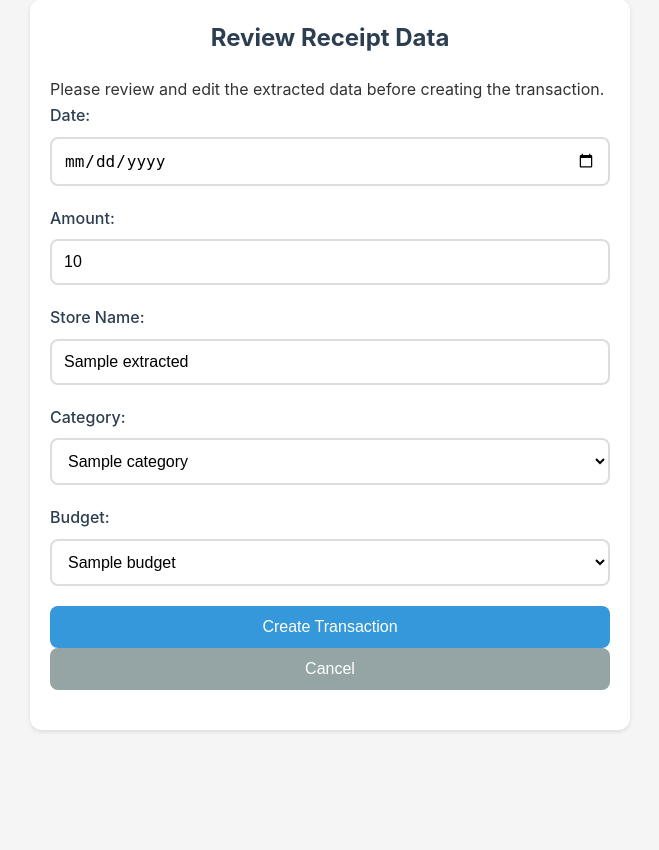
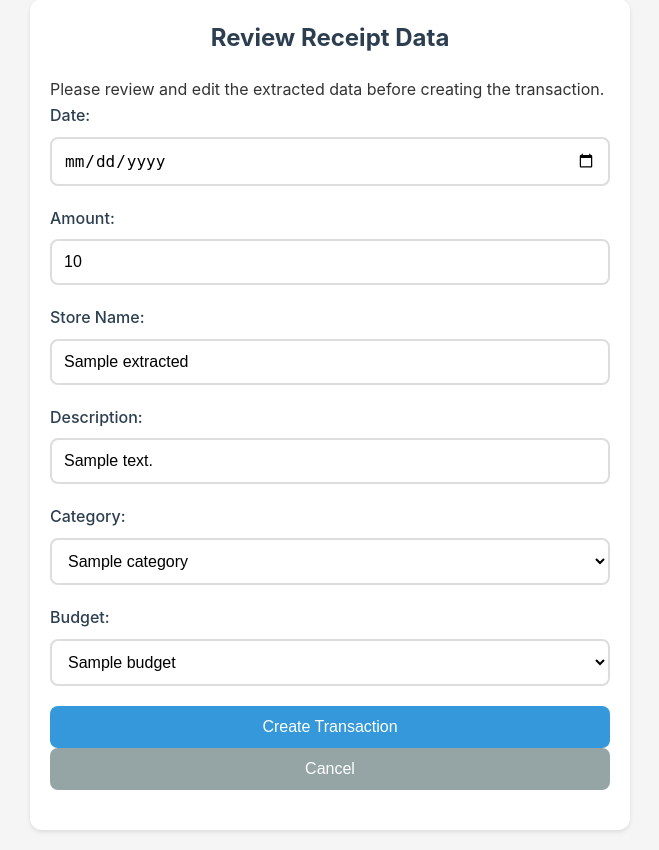
Before and after one commit to malikkhalim/firefly-receipt-scanner, a Python web app: template app/templates/review.html in a window 1280 px wide. Shown: the part 21-871 px from the top of the page, without its empty margins (310-969 px from the left). Before the commit the page ends 753 px from the top, so only its background shows below. Run offline with Jinja, Linux system fonts and the light colour scheme; the template is opened without the code that fills it: most values are stand-ins (such as "Sample title", 1, 10 or a date in 2020).

Commit message:
[#4] Feature: added description form after scanning a receipt

```diff
--- a/app/app.py
+++ b/app/app.py
@@ -103,6 +103,7 @@
     date: str = Form(...),
     amount: float = Form(...),
     store_name: str = Form(...),
+    description: str = Form(...),
     category: str = Form(...),
     budget: str = Form(...),
     source_account: str = Form(...),
@@ -114,6 +115,7 @@
                 "date": date,
                 "amount": amount,
                 "store_name": store_name,
+                "description": description,
                 "category": category,
                 "budget": budget,
                 "source_account": source_account,
--- a/app/firefly.py
+++ b/app/firefly.py
@@ -109,7 +109,7 @@
                 "type": "withdrawal",
                 "date": formatted_date,
                 "amount": str(receipt.amount),
-                "description": f"Purchase at {receipt.store_name}",
+                "description": receipt.description,
                 "destination_name": receipt.store_name,
                 "source_name": source_account,
                 "category_name": receipt.category,
--- a/app/models.py
+++ b/app/models.py
@@ -5,5 +5,6 @@
     date: str
     amount: float
     store_name: str
+    description: str
     category: str
     budget: str
--- a/app/receipt_processing.py
+++ b/app/receipt_processing.py
@@ -66,6 +66,7 @@
             + "), "
             "3) receipt budget (choose from: " + ", ".join(budgets) + "), "
             "4) destination account (store name) "
+            "5) description of the transaction"
             "5) date (in YYYY-MM-DD format). Today's date is "
             + datetime.now().strftime("%Y-%m-%d")
             + ". "
@@ -118,6 +119,7 @@
             "date": gemini_response.parsed.date,
             "amount": gemini_response.parsed.amount,
             "store_name": gemini_response.parsed.store_name,
+            "description": gemini_response.parsed.description,
             "category": gemini_response.parsed.category,
             "budget": gemini_response.parsed.budget,
             "available_categories": categories,
@@ -138,6 +140,7 @@
         date=receipt_data["date"],
         amount=receipt_data["amount"],
         store_name=receipt_data["store_name"],
+        description=receipt_data["description"],
         category=receipt_data["category"],
         budget=receipt_data["budget"],
     )
--- a/app/templates/review.html
+++ b/app/templates/review.html
@@ -20,6 +20,11 @@
     <div class="form-group">
         <label for="store_name">Store Name:</label>
         <input type="text" id="store_name" name="store_name" value="{{ extracted_data.store_name }}" required>
+    </div>
+
+    <div class="form-group">
+        <label for="description">Description:</label>
+        <input type="text" id="description" name="description" value="{{ extracted_data.description }}" required>
     </div>
 
     <div class="form-group">
```
